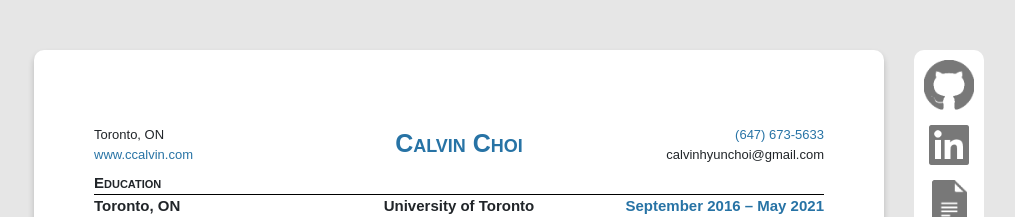
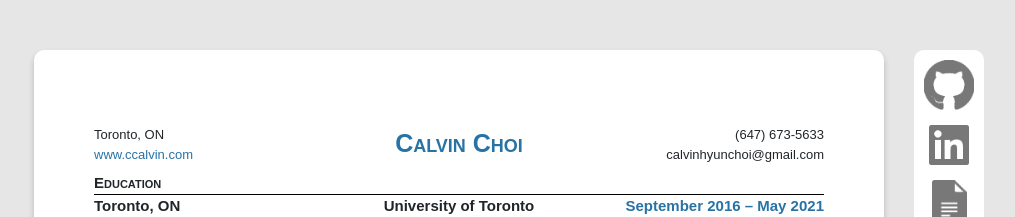
Before and after one commit to choi-calvin/choi-calvin.github.io, a React (Create React App) app: page / in a window 1280 px wide. Shown: the top 217 px of the page, without its empty margins (181-1196 px from the left). Built offline with nearby package versions, Linux system fonts and the light colour scheme; no server answers.

Commit message:
Remove tel link from phone number

```diff
--- a/src/js/containers/Title.js
+++ b/src/js/containers/Title.js
@@ -17,7 +17,7 @@ class Title extends Component {
           </span>
         </div>
         <div className="column align-right font-small">
-          <a href="tel:647-673-5633">(647) 673-5633</a><br />
+          (647) 673-5633<br />
           calvinhyunchoi@gmail.com
         </div>
       </div>
```
